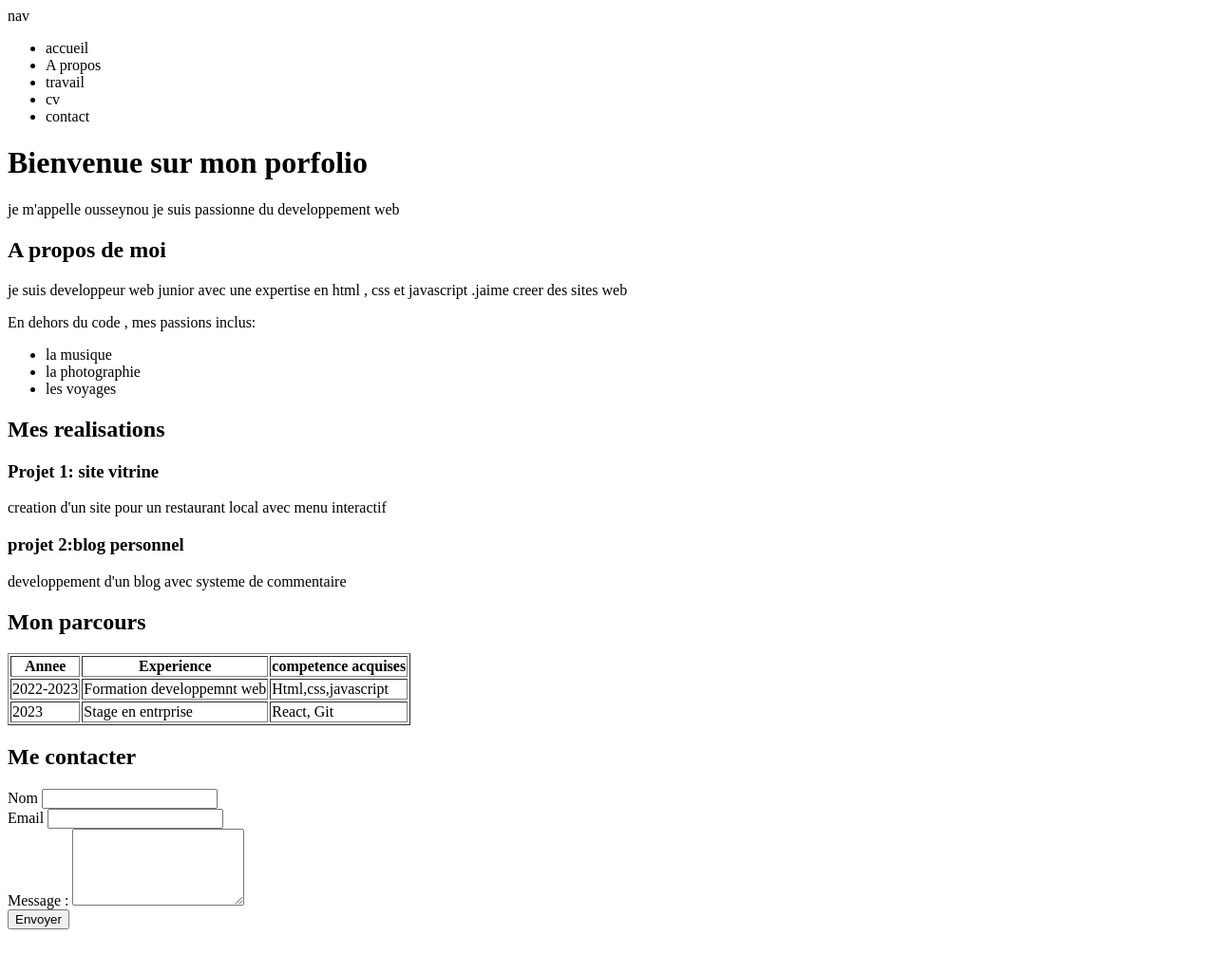
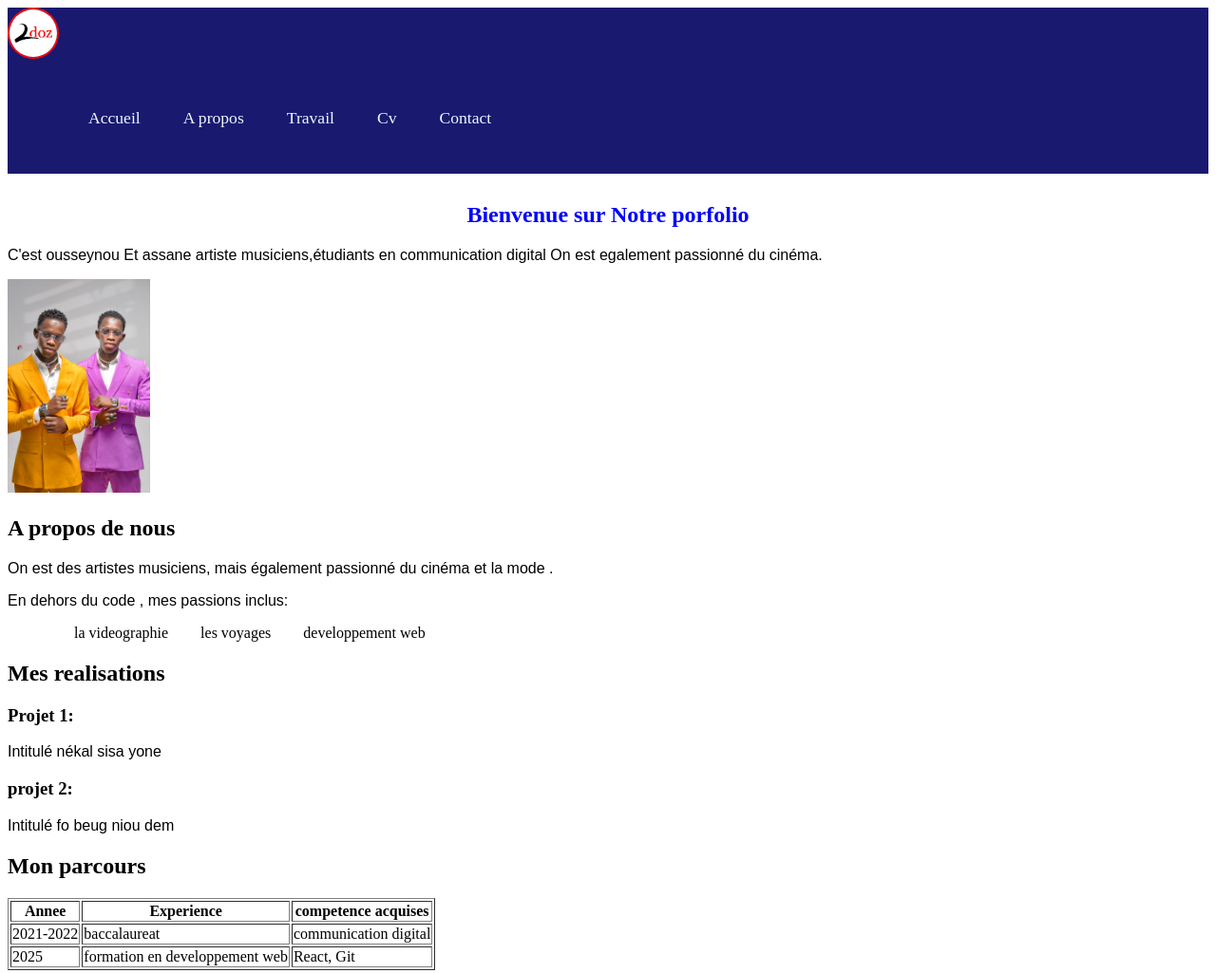
Before and after one commit to Ousseynoudiouf/Exo-portfolio, a plain HTML site: page index.html in a window 1280 px wide. Shown: the top 1025 px of the page at 95% size. Before the commit the page ends 987 px from the top, so only its background shows below. Drawn offline with Linux system fonts and the light colour scheme.

Commit message:
premier commit

```diff
--- a/index.html
+++ b/index.html
@@ -4,72 +4,83 @@
     <meta charset="UTF-8">
     <meta name="viewport" content="width=device-width, initial-scale=1.0">
     <title>mot portfolio</title>
+    <link rel="stylesheet" href="style.css">
 </head>
 <body>
-<header>nav
+<header class="header container">
+    <div class="logo">
+        <img src="logo 1.jpeg" alt="image">
+
+    </div>
+    <nav>
     <ul>
-    <li>accueil</li>
-    <li>A propos</li>
-    <li>travail</li>
-    <li>cv</li>
-    <li>contact</li>
+    <li><a href="">Accueil</a></li>
+    <li><a href="">A propos</a></li>
+    <li><a href="">Travail</a></li>
+    <li><a href="">Cv</a></li>
+    <li><a href="">Contact</a></li>
     </ul>
+    </nav>
 </header>
-
+</body>
 
 
 <!-- section accueul -->
-    <h1>Bienvenue sur mon porfolio</h1>
-    <p>je m'appelle ousseynou je suis passionne du developpement web</p>
+ <section id="Accueil">
+    <h1>Bienvenue sur Notre porfolio</h1>
+    <p>C'est ousseynou Et assane artiste musiciens,étudiants en communication digital On est egalement passionné du cinéma.</p>
+    <img src="image jumo.jpg" alt="image" width="150px">
+    </section>
     <!-- section a propos -->
-     <h2>A propos de moi</h2>
-     <p>je suis developpeur web junior avec une expertise en html , css et javascript .jaime creer des sites web</p>
+     <section id="A propos">
+     <h2>A propos de nous</h2>
+     <p>On est des artistes musiciens, mais également passionné du cinéma et la mode .</p>
      <p> En dehors du code , mes passions inclus:</p>
      <ul>
-        <li>la musique</li>
-        <li>la photographie</li>
+        <li>la videographie</li>
         <li>les voyages</li>
+        <li>developpement web</li>
      </ul>
      </section>
 
 
 <!-- section travail -->
- <section>
+ <section id="Travail">
  <h2>Mes realisations</h2>
  <div>
-    <h3>Projet 1: site vitrine</h3>
-    <p>creation d'un site pour un restaurant local avec menu interactif</p>
+    <h3>Projet 1:</h3>
+    <p>Intitulé nékal sisa yone</p>
  </div>
  <div>
-    <h3>projet 2:blog personnel</h3>
-    <p>developpement d'un blog avec systeme de commentaire</p>
+    <h3>projet 2:</h3>
+    <p>Intitulé fo beug niou dem</p>
  </div>
  </section>
  <!-- section cv -->
-  <section>
+  <section id="Cv">
     <h2>Mon parcours</h2>
     <table border="1">
-        <tr>
+       <tr>
     <th>Annee</th>
     <th>Experience</th>
     <th>competence acquises</th>
+
+    </tr>
+        <tr>
+            <td>2021-2022</td>
+            <td>baccalaureat</td>
+            <td>communication digital</td>
         </tr>
 
         <tr>
-            <td>2022-2023</td>
-            <td>Formation developpemnt web</td>
-            <td>Html,css,javascript</td>
-        </tr>
-
-        <tr>
-            <td>2023</td>
-            <td>Stage en entrprise</td>
+            <td>2025</td>
+            <td>formation en developpement web</td>
             <td>React, Git</td>
         </tr>
     </table>
   </section>
   <!-- section contact -->
-   <section>
+   <section id="Contact">
     <h2>Me contacter</h2>
     <form>
         <div>
--- /dev/null
+++ b/style.css
@@ -0,0 +1,59 @@
+/*style de base pour tous les paragraphes*/
+p{
+    font-family: Arial, Helvetica, sans-serif;
+}
+h1{
+    color: red;
+}
+nav,ul,li{
+    display: inline;
+    margin: 15px;
+}
+nav,ul,li,a{
+    text-decoration: none;
+}
+h1{
+    text-align: center;
+    color: blue;
+}
+/*entete avec logo*/
+header{
+    background: midnightblue;
+    color: aliceblue;
+    margin-bottom: 30px;
+}
+.header-container{
+display: flex;
+align-items: center;
+justify-content: space-between;
+padding: 15px 5%;
+max-width: 1600px ;
+margin: 0% auto;
+
+}
+.logo img{
+    height: 50px;
+    width: auto;
+    border-radius: 50%;
+    border: 2px solid red;
+}
+/*Navigation*/
+nav ul{
+    display: flex;
+    list-style: none;
+}
+nav ul li{
+    margin-left: 30px;
+    position: relative;
+}
+nav a{
+    color: aliceblue;
+    text-decoration: none;
+    font-weight: 500;
+    font-size: 1.1rem;
+    transition: color 0.3s;
+    padding: 5px 0;
+}
+nav a:hover{
+    color: red;
+}
```
Also changed, not shown: image jumo.jpg (added), logo 1.jpeg (added), logo.jpeg (added).
